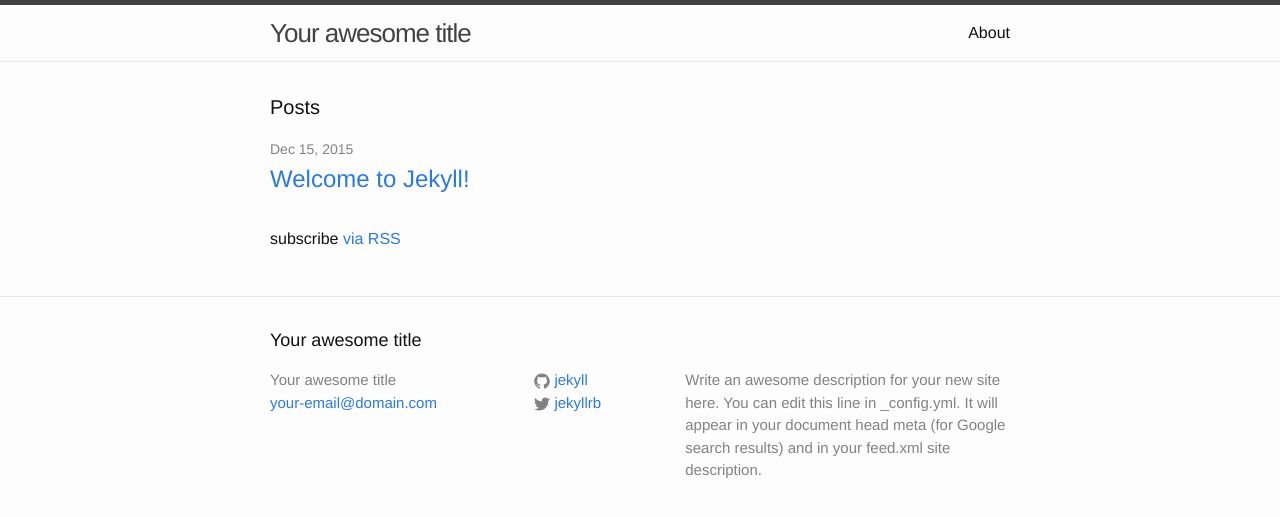
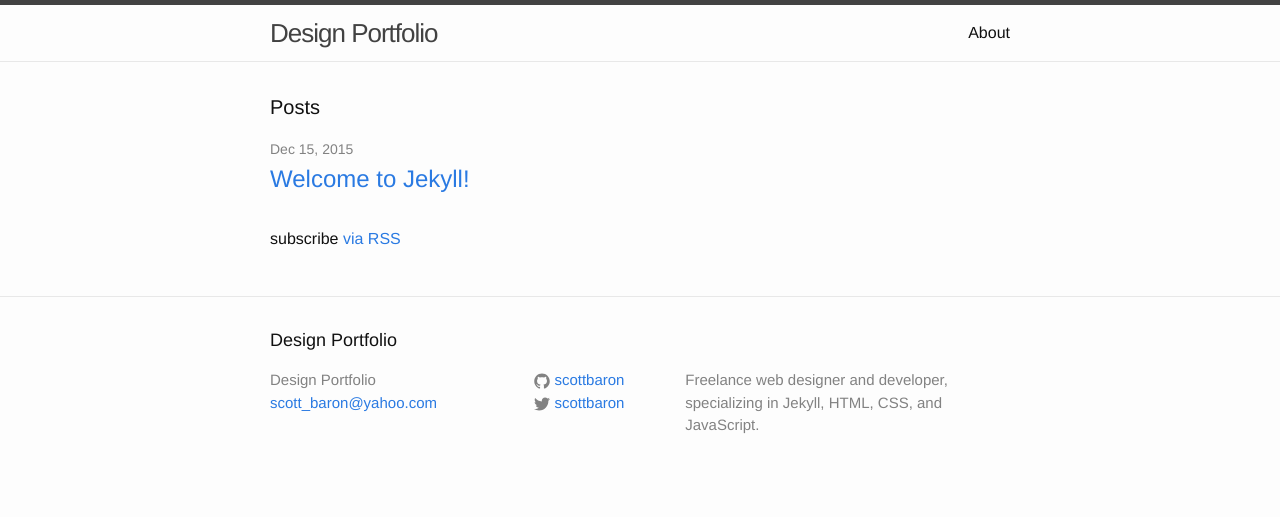
Before and after one commit to scottbaron/portfolio, a Jekyll site: the page built from index.html, in a window 1280 px wide. Shown: the top 517 px of the page. Built offline with Jekyll 4.4.1, drawn with Linux system fonts in a browser that asks for light colours.

Commit message:
all new files

```diff
--- a/_config.yml
+++ b/_config.yml
@@ -1,21 +1,24 @@
-# Welcome to Jekyll!
-#
-# This config file is meant for settings that affect your whole blog, values
-# which you are expected to set up once and rarely need to edit after that.
-# For technical reasons, this file is *NOT* reloaded automatically when you use
-# 'jekyll serve'. If you change this file, please restart the server process.
+# Site settings
+title: Design Portfolio
+email: scott_baron@yahoo.com
+description: > # this means to ignore newlines until "baseurl:"
+  Freelance web designer and developer, specializing in Jekyll, HTML, CSS, and JavaScript.
+baseurl: "/portfolio" # the subpath of your site, e.g. /blog
+url: "http://yourdomain.com" # the base hostname & protocol for your site
+twitter_username: scottbaron
+github_username:  scottbaron
+facebook_username: scottbaron
+permalink: /:categories/:title
 
-# Site settings
-title: Your awesome title
-email: your-email@domain.com
-description: > # this means to ignore newlines until "baseurl:"
-  Write an awesome description for your new site here. You can edit this
-  line in _config.yml. It will appear in your document head meta (for
-  Google search results) and in your feed.xml site description.
-baseurl: "/portfolio" # the subpath of your site, e.g. /blog
-url: "http://example.com" # the base hostname & protocol for your site
-twitter_username: jekyllrb
-github_username:  jekyll
+links:
+  -title: about
+  url: /about
+  -title: work
+  url: /work
+  -title: articles
+  url: /articles
+  -title: hire me
+  url: /hire-me
 
 # Build settings
 markdown: kramdown
```
Also changed, not shown: 5 other files.
